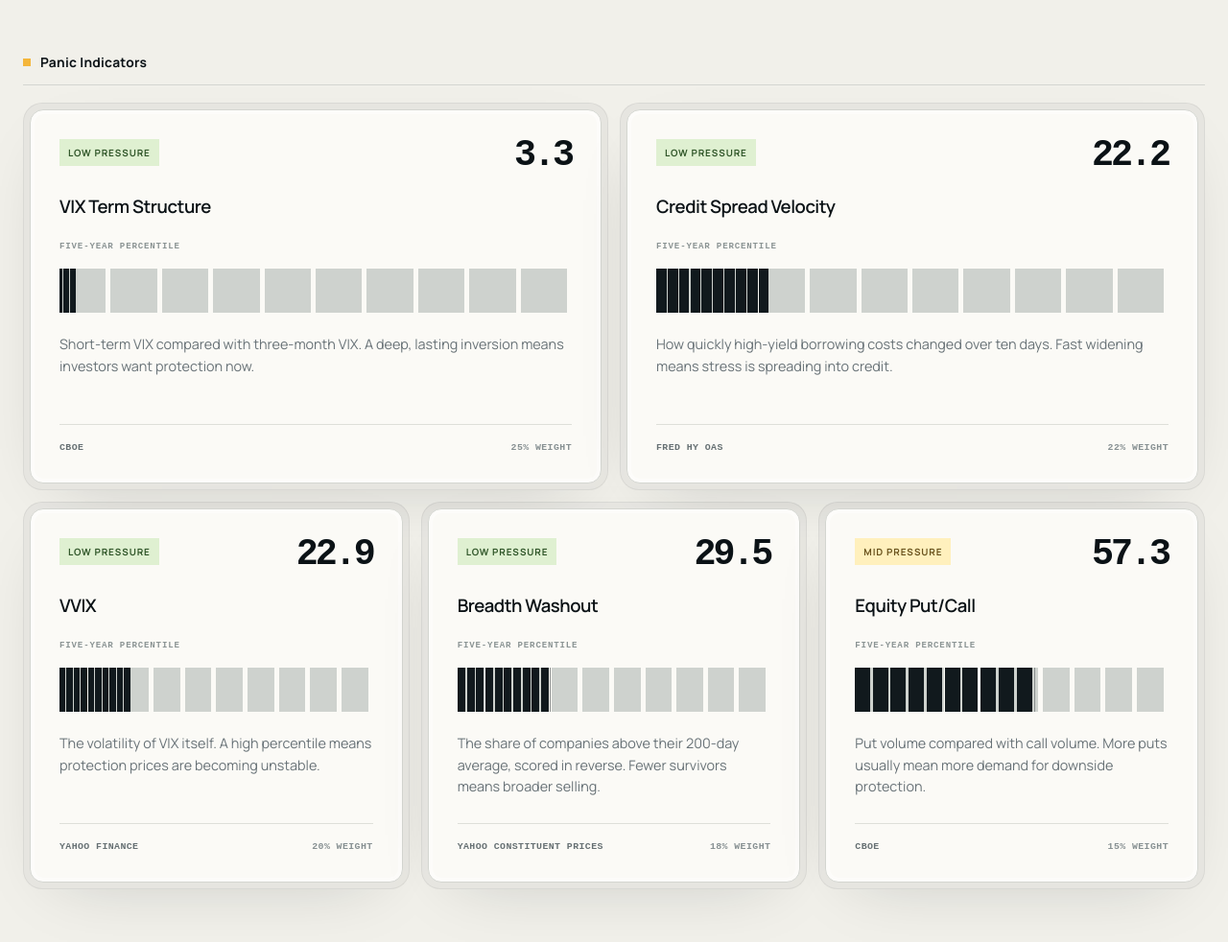
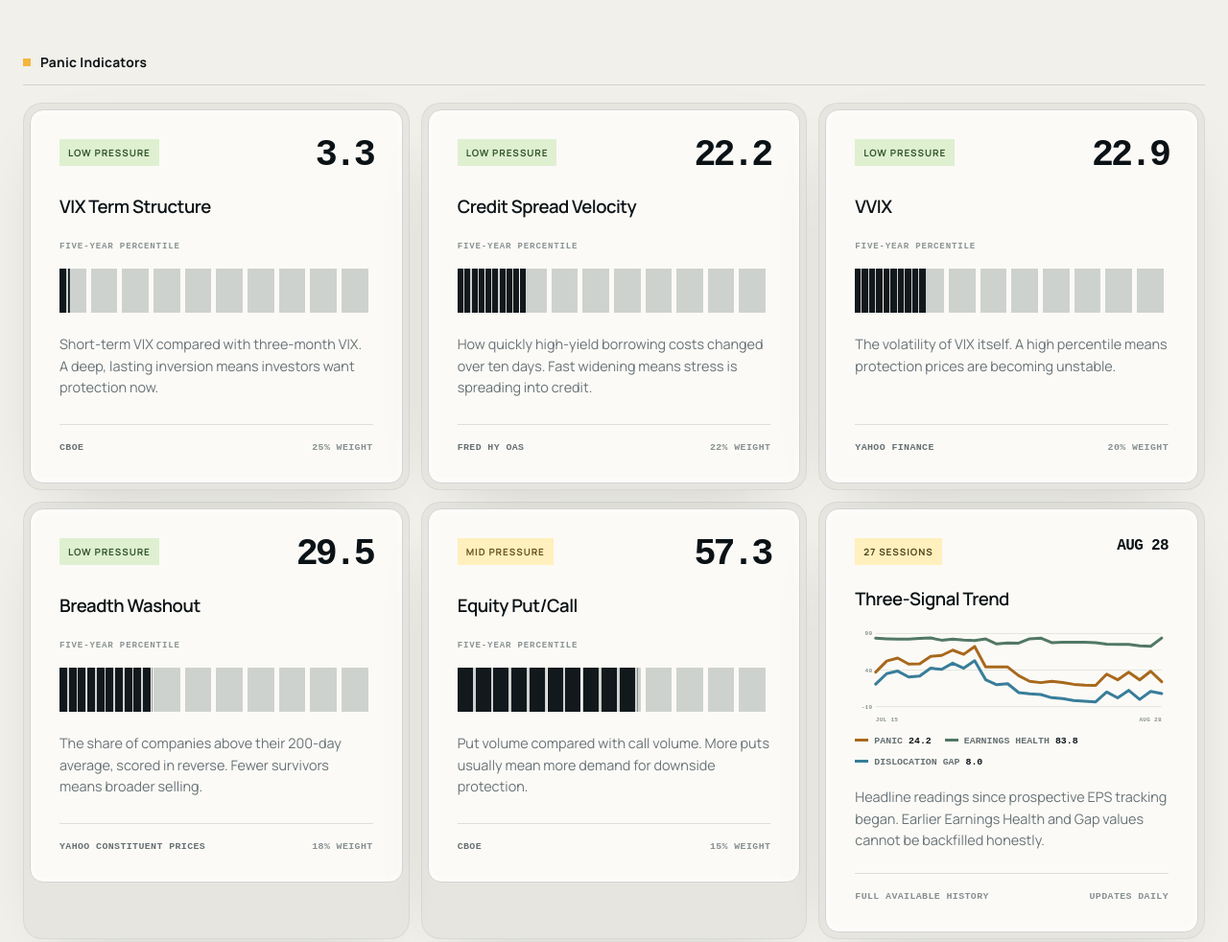
Before and after one commit to jsmc0818/reality-sentiment-engine, a plain HTML site: page index.html in a window 1280 px wide. Shown: the part 2445-3427 px from the top of the page at 96% size. Drawn offline with Linux system fonts and the light colour scheme.

Commit message:
Add three-signal trend chart

```diff
--- a/app.js
+++ b/app.js
@@ -20,6 +20,11 @@ const PANIC_WEIGHTS = {
 
 const FUNDAMENTALS_WEIGHTS = { revision_score: 60, revision_breadth: 40 };
 const ENTRY_ORDER = ["forward_pe", "equity_risk_premium_pts", "trailing_pe", "divergence_pts"];
+const TREND_SERIES = [
+  ["panic", "Panic", "#a8681d"],
+  ["fundamentals", "Earnings Health", "#527865"],
+  ["fundamental_discrepancy", "Dislocation Gap", "#397d9a"],
+];
 const MAX_DATA_AGE_BUSINESS_DAYS = 1;
 const DAY_MS = 24 * 60 * 60 * 1000;
 const QUADRANT_LABELS = {
@@ -53,6 +58,7 @@ const COMPONENTS = {
 };
 
 let payload;
+let timelinePayload;
 let selected = "sp500";
 let revealObserver;
 
@@ -269,11 +275,54 @@ function componentCard(scope, key, score, group, index) {
   return shell;
 }
 
+function trendDomain(points) {
+  const values = points.flatMap((point) => TREND_SERIES.map(([key]) => point[key]));
+  return [Math.floor(Math.min(0, ...values) / 10) * 10,
+    Math.ceil(Math.max(0, ...values) / 10) * 10 || 10];
+}
+
+function trendPath(points, key, low, high) {
+  return points.map((point, index) => {
+    const x = 32 + index / Math.max(1, points.length - 1) * 438;
+    const y = 8 + (high - point[key]) / (high - low) * 112;
+    return `${index ? "L" : "M"}${x.toFixed(1)} ${y.toFixed(1)}`;
+  }).join(" ");
+}
+
+function trendCard(scope, index) {
+  const points = timelinePayload.scopes[scope];
+  const [low, high] = trendDomain(points);
+  const latest = points[points.length - 1];
+  const shortDate = (date) => new Date(`${date}T00:00:00Z`).toLocaleDateString("en-US", { month: "short", day: "numeric", timeZone: "UTC" });
+  const grid = [high, (high + low) / 2, low].map((value) => {
+    const y = 8 + (high - value) / (high - low) * 112;
+    return `<line x1="32" x2="470" y1="${y}" y2="${y}"/><text x="27" y="${y + 3}" text-anchor="end">${value}</text>`;
+  }).join("");
+  const lines = TREND_SERIES.map(([key, , color]) =>
+    `<path d="${trendPath(points, key, low, high)}" stroke="${color}"/>`
+  ).join("");
+  const legend = TREND_SERIES.map(([key, label, color]) =>
+    `<span style="--trend-color:${color}">${label} <strong>${latest[key].toFixed(1)}</strong></span>`
+  ).join("");
+  const shell = document.createElement("div");
+  shell.className = "component-shell trend-shell reveal";
+  shell.style.setProperty("--index", index);
+  shell.innerHTML = `<article class="component trend-card">
+    <div class="component-top"><span class="component-badge">${points.length} sessions</span><strong class="trend-date">${shortDate(latest.date)}</strong></div>
+    <h4>Three-Signal Trend</h4>
+    <div class="trend-chart"><svg viewBox="0 0 480 148" role="img" aria-label="${SCOPE_NAMES[scope]} Panic, Earnings Health, and Dislocation Gap from ${points[0].date} to ${latest.date}"><g class="trend-grid">${grid}</g><g class="trend-lines">${lines}</g><text x="32" y="142">${shortDate(points[0].date)}</text><text x="470" y="142" text-anchor="end">${shortDate(latest.date)}</text></svg></div>
+    <div class="trend-legend">${legend}</div>
+    <p>Headline readings since prospective EPS tracking began. Earlier Earnings Health and Gap values cannot be backfilled honestly.</p>
+    <div class="component-meta"><span>Full available history</span><span>Updates daily</span></div>
+  </article>`;
+  return shell;
+}
+
 function renderComponents(scope, reading) {
   const panic = Object.entries(reading.components.panic).map(([key, score], index) => componentCard(scope, key, score, "panic", index));
   const fundamentals = Object.entries(reading.components.fundamentals).map(([key, score], index) => componentCard(scope, key, score, "fundamentals", index));
   const entry = ENTRY_ORDER.filter((key) => key in reading.components.entry).map((key, index) => componentCard(scope, key, reading.components.entry[key], "entry", index));
-  document.getElementById("panic-components").replaceChildren(...panic);
+  document.getElementById("panic-components").replaceChildren(...panic, trendCard(scope, panic.length));
   document.getElementById("fundamentals-components").replaceChildren(...fundamentals);
   document.getElementById("entry-components").replaceChildren(...entry);
 }
@@ -376,8 +425,9 @@ if (typeof document !== "undefined") {
     if (!response.ok) throw new Error(`${url} unavailable`);
     return response.json();
   });
-  loadJson("data/scores.json")
-    .then((scores) => {
+  Promise.all([loadJson("data/scores.json"), loadJson("data/timeline.json")])
+    .then(([scores, timeline]) => {
+      timelinePayload = validateTimeline(timeline);
       payload = requireFreshPayload(validatePayload(scores));
       render();
     })
@@ -385,7 +435,7 @@ if (typeof document !== "undefined") {
 }
 
 if (typeof module !== "undefined") {
-  module.exports = { businessDayAge, indicatorBand, publicLanguage, requireFreshPayload, validatePayload, validateTimeline, visualCoordinate };
+  module.exports = { businessDayAge, indicatorBand, publicLanguage, requireFreshPayload, trendDomain, trendPath, validatePayload, validateTimeline, visualCoordinate };
   if (require.main === module) {
     const assert = require("node:assert/strict");
     const fs = require("node:fs");
@@ -394,6 +444,9 @@ if (typeof module !== "undefined") {
     if (fs.existsSync("data/timeline.json")) validateTimeline(JSON.parse(fs.readFileSync("data/timeline.json", "utf8")));
     assert.equal(indicatorBand(80, "panic")[0], "high pressure");
     assert.equal(indicatorBand(50, "fundamentals")[0], "mixed evidence");
+    const trendFixture = [{ panic: 20, fundamentals: 80, fundamental_discrepancy: -11 }, { panic: 40, fundamentals: 90, fundamental_discrepancy: 30 }];
+    assert.deepEqual(trendDomain(trendFixture), [-20, 90]);
+    assert.match(trendPath(trendFixture, "panic", 0, 100), /^M32\.0 97\.6 L470\.0 75\.2$/);
     assert.ok(visualCoordinate(80, 80).y < visualCoordinate(80, 30).y);
     assert.equal(publicLanguage("Golden Zone / Fundamentals"), "Candidate Dislocation / Consensus Earnings Health");
     assert.equal(businessDayAge("2026-07-17", new Date("2026-07-20T12:00:00Z")), 0);
--- a/styles.css
+++ b/styles.css
@@ -264,7 +264,6 @@ h2 { margin-bottom: 16px; font-size: clamp(2.45rem, 4.4vw, 4.8rem); line-height:
 .entry-key { background: #6d7680; }
 #panic-components, #fundamentals-components, #entry-components { display: grid; grid-template-columns: repeat(12, minmax(0, 1fr)); gap: 12px; }
 .component-shell { grid-column: span 4; }
-#panic-components .component-shell:nth-child(-n + 2),
 #fundamentals-components .component-shell { grid-column: span 6; }
 #entry-components .component-shell { grid-column: span 6; }
 #entry-components .component-shell:last-child:nth-child(odd) { grid-column: span 12; }
@@ -299,6 +298,16 @@ h2 { margin-bottom: 16px; font-size: clamp(2.45rem, 4.4vw, 4.8rem); line-height:
 .component-meta { display: flex; align-items: end; justify-content: space-between; gap: 18px; padding-top: 17px; border-top: 1px solid #dedfd9; color: #879092; font: 700 .62rem/1.35 ui-monospace, monospace; letter-spacing: .04em; text-transform: uppercase; }
 .component a { color: #667073; text-decoration: none; transition: color .5s cubic-bezier(.16, 1, .3, 1); }
 .component a:hover { color: var(--ink); }
+.trend-card { grid-template-rows: auto auto auto auto 1fr; }
+.trend-date { color: var(--ink); font: 700 1rem/1 ui-monospace, monospace; letter-spacing: -.04em; text-transform: uppercase; }
+.trend-chart { margin: 18px 0 10px; }
+.trend-chart svg { display: block; width: 100%; overflow: visible; }
+.trend-grid line { stroke: #d8dad5; stroke-width: 1; }
+.trend-grid text, .trend-chart > svg > text { fill: #8b9494; font: 700 9px/1 ui-monospace, monospace; letter-spacing: .04em; text-transform: uppercase; }
+.trend-lines path { fill: none; stroke-width: 3; stroke-linecap: round; stroke-linejoin: round; vector-effect: non-scaling-stroke; }
+.trend-legend { display: flex; flex-wrap: wrap; gap: 8px 14px; margin-bottom: 18px; color: #667073; font: 700 .62rem/1.4 ui-monospace, monospace; text-transform: uppercase; }
+.trend-legend span::before { content: ""; display: inline-block; width: 14px; height: 3px; margin: 0 6px 2px 0; background: var(--trend-color); }
+.trend-legend strong { color: var(--ink); }
 
 @keyframes orbFloat { 0%, 100% { transform: translateY(0); opacity: .65; } 50% { transform: translateY(-15px); opacity: 1; } }
 .reveal { opacity: 0; transform: translateY(28px); transition: opacity .8s cubic-bezier(.16, 1, .3, 1), transform .8s cubic-bezier(.16, 1, .3, 1); transition-delay: calc(var(--index, 0) * 80ms); }
@@ -314,8 +323,7 @@ footer p { max-width: 620px; margin: 0; }
 }
 
 @media (max-width: 1100px) {
-  .component-shell, #panic-components .component-shell:nth-child(-n + 2) { grid-column: span 6; }
-  #panic-components .component-shell:last-child:nth-child(odd) { grid-column: span 12; }
+  .component-shell { grid-column: span 6; }
 }
 
 @media (max-width: 900px) {
@@ -340,8 +348,6 @@ footer p { max-width: 620px; margin: 0; }
   .verdict-grid { grid-template-columns: 1fr; }
   .current-verdict { grid-template-columns: 1fr; gap: 10px; }
   .component-shell,
-  #panic-components .component-shell:nth-child(-n + 2),
-  #panic-components .component-shell:last-child:nth-child(odd),
   #fundamentals-components .component-shell,
   #entry-components .component-shell,
   #entry-components .component-shell:last-child:nth-child(odd) { grid-column: span 12; }
```
